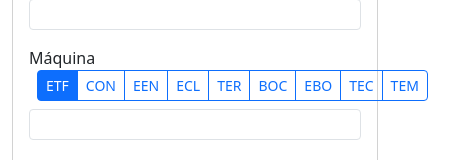
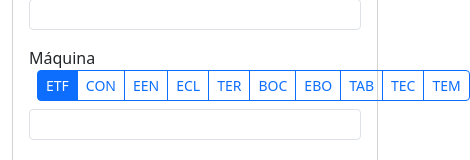
Before and after one commit to BaHaMuT11/ticketera-ecc, a React (Vite) app: page /baha-ticket in a window 390 px wide. Shown: the part 780-940 px from the top of the page, 470 px wide, since content can reach past the window. Built offline with nearby package versions, Linux system fonts and the light colour scheme.

Commit message:
Se agregan las tablets

```diff
--- a/src/components/TicketForm.jsx
+++ b/src/components/TicketForm.jsx
@@ -376,6 +376,12 @@ const TicketForm = () => {
                                             <label className="btn btn-outline-primary btn-sm" htmlFor="booRadio"
                                                    title="Estación BackOffice Tradicional">EBO</label>
 
+                                            <input type="radio" className="btn-check" name="tipoMaquina" id="tabRadio"
+                                                   value="TAB" checked={ticketFormData.tipoMaquina === "TAB"}
+                                                   onChange={handleChange}/>
+                                            <label className="btn btn-outline-primary btn-sm" htmlFor="tabRadio"
+                                                   title="Tablet">TAB</label>
+
                                             <input type="radio" className="btn-check" name="tipoMaquina" id="pcvRadio"
                                                    value="TEC" checked={ticketFormData.tipoMaquina === "TEC"}
                                                    onChange={handleChange}/>
```
